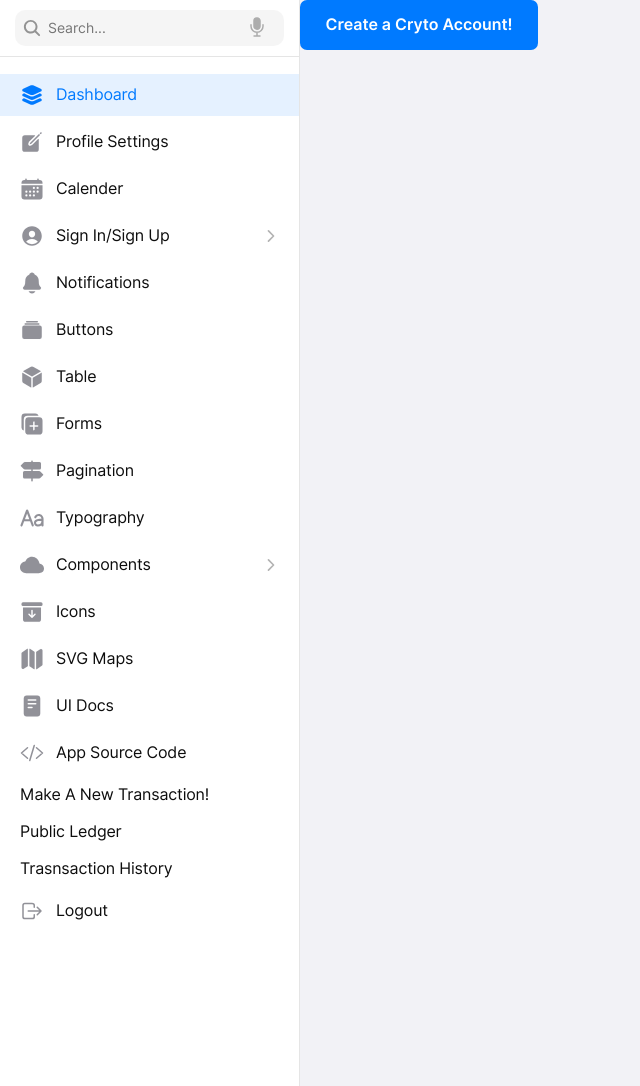
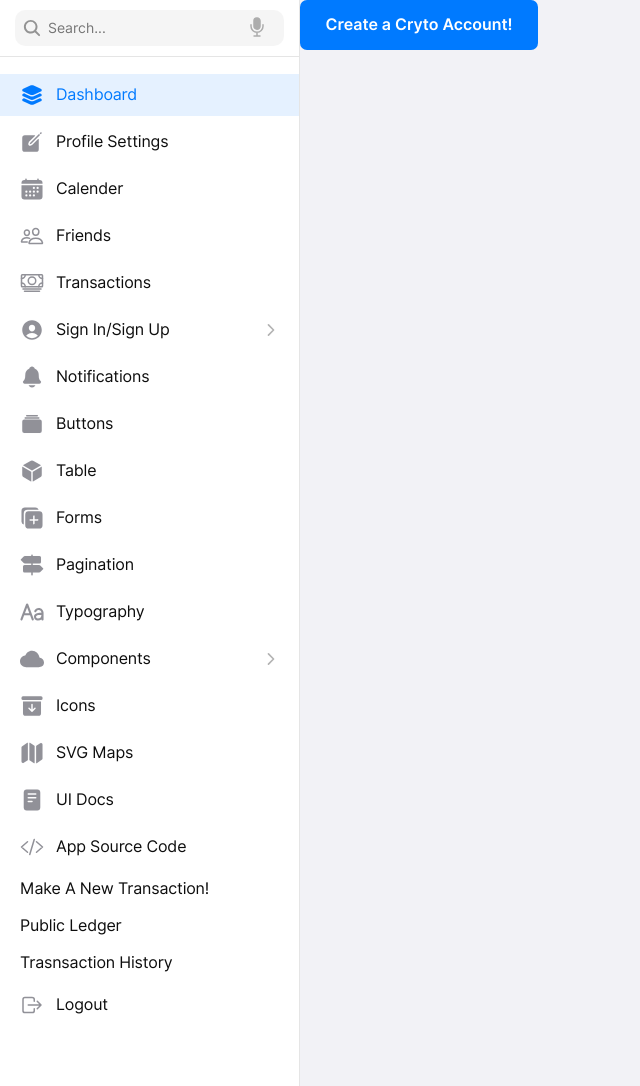
Before and after one commit to AnirG/AAD-Project, a Flask app: page /register_for_crypto in a window 1280 px wide. Shown: the part 60-1146 px from the top of the page, without its empty margins (0-640 px from the left). Run offline with Flask 2, Linux system fonts and the light colour scheme; a user stored in the database is signed in; some libraries are stand-ins or nearby versions.

Commit message:
added friends and trans to sidebar

```diff
--- a/app/base/templates/includes/sidebar.html
+++ b/app/base/templates/includes/sidebar.html
@@ -47,6 +47,22 @@
               <span class="yoo-sidebar-link-title">
                 <span class="yoo-sidebar-link-icon yoo-style1"><ion-icon name="calendar"></ion-icon></span>
                 <span class="yoo-sidebar-link-text">Calender</span>
+              </span>
+            </a>
+          </li>
+          <li>
+            <a href="/friends.html">
+              <span class="yoo-sidebar-link-title">
+                <span class="yoo-sidebar-link-icon yoo-style1"><ion-icon name="people-outline"></ion-icon></span>
+                <span class="yoo-sidebar-link-text">Friends</span>
+              </span>
+            </a>
+          </li>
+          <li>
+            <a href="/transactions.html">
+              <span class="yoo-sidebar-link-title">
+                <span class="yoo-sidebar-link-icon yoo-style1"><ion-icon name="cash-outline"></ion-icon></span>
+                <span class="yoo-sidebar-link-text">Transactions</span>
               </span>
             </a>
           </li>
```
